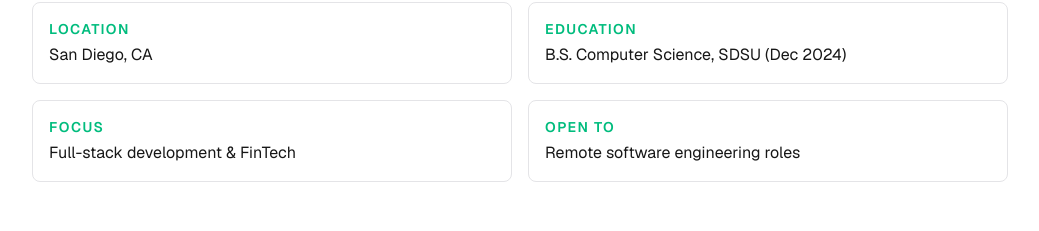
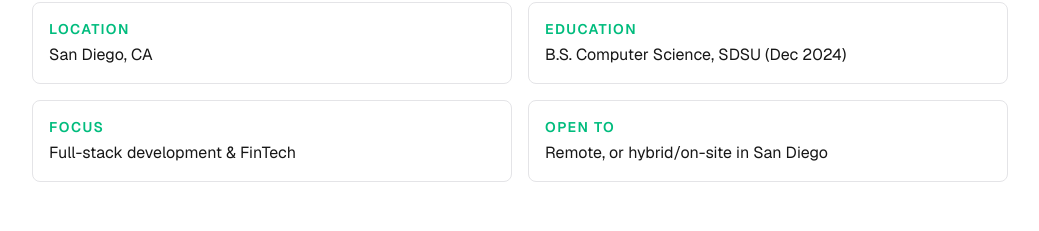
Before and after one commit to mnoorzai21/nabi-portfolio, a Next.js app: page / in a window 1280 px wide. Shown: the part 1265-1496 px from the top of the page, without its empty margins (120-1159 px from the left). Built offline with nearby package versions, Linux system fonts and the light colour scheme.

Commit message:
fix: align About availability with Contact section

```diff
--- a/src/components/About.tsx
+++ b/src/components/About.tsx
@@ -7,7 +7,7 @@ const facts: Fact[] = [
     { label: "Location", value: "San Diego, CA" },
     { label: "Education", value: "B.S. Computer Science, SDSU (Dec 2024)" },
     { label: "Focus", value: "Full-stack development & FinTech" },
-    { label: "Open to", value: "Remote software engineering roles" },
+    { label: "Open to", value: "Remote, or hybrid/on-site in San Diego" },
 ];
 
 export default function About() {
```
